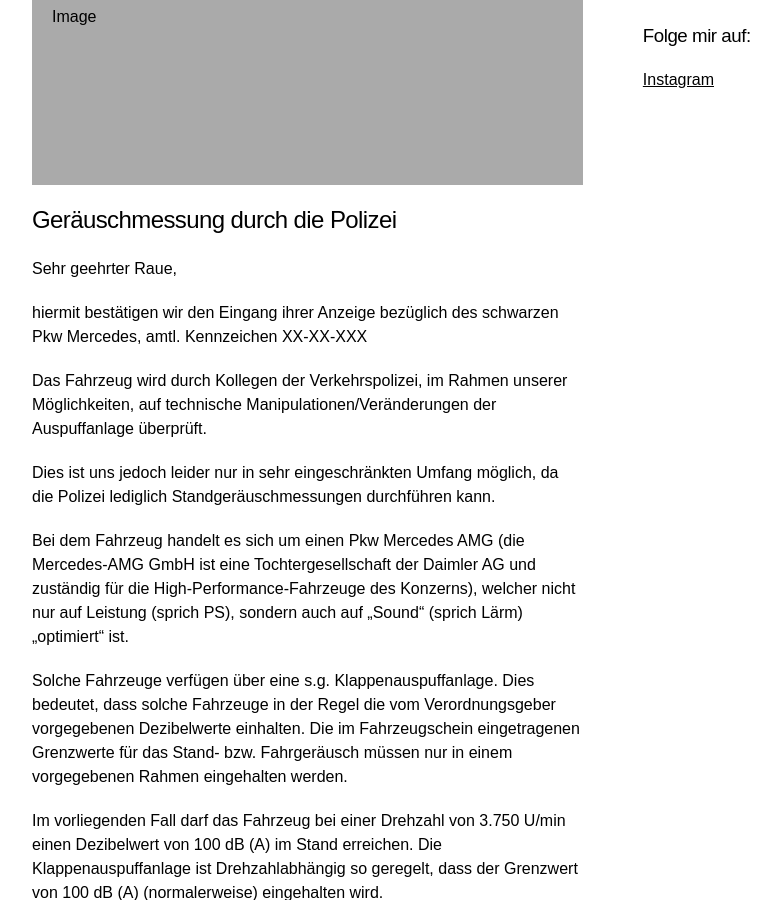
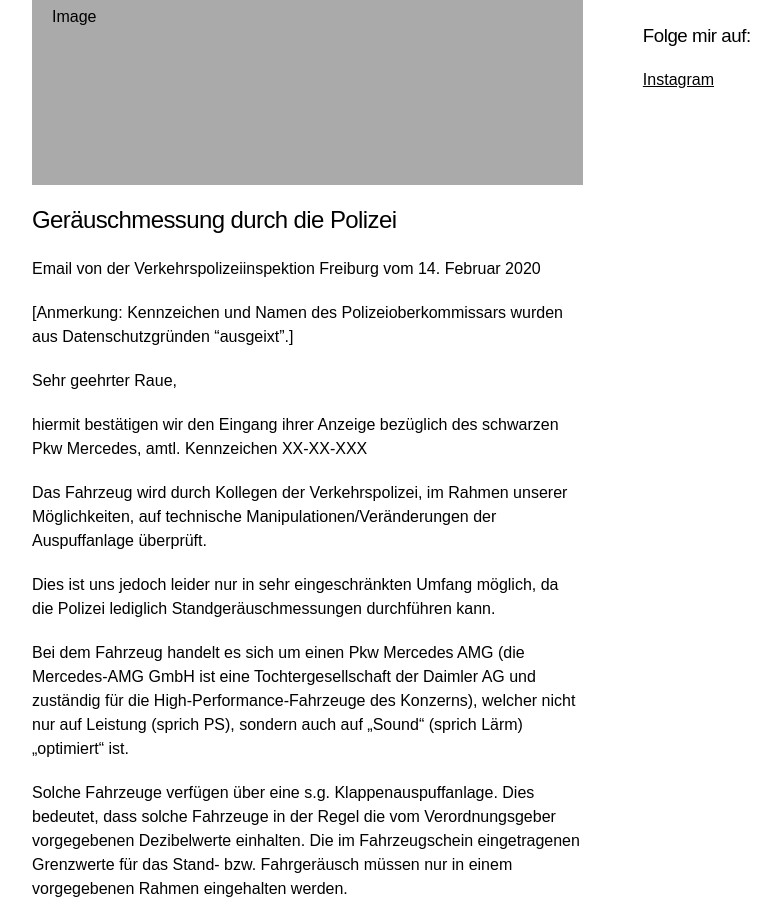
Before and after one commit to rettet-die-stille/rettet-die-stille.github.io, a Jekyll site: the page built from _posts/2019-10-15-Hallo-Welt.md, in a window 1280 px wide and 900 px high, scrolled down 523 px. Shown: the whole window, without its empty margins (22-803 px from the left). Built offline with Jekyll 4.4.1, drawn with Linux system fonts in a browser that asks for light colours; some of the changed text lies outside the part shown.

Commit message:
Update 2019-10-15-Hallo-Welt.md

```diff
--- a/_posts/2019-10-15-Hallo-Welt.md
+++ b/_posts/2019-10-15-Hallo-Welt.md
@@ -8,6 +8,11 @@ shorttext: "Dieser Beitrag mit Originalzitat zeigt auf, wie wenig - bis keine -
 ## Geräuschmessung durch die Polizei
 
  {{shorttext}}
+
+Email von der Verkehrspolizeiinspektion Freiburg vom 14. Februar 2020
+
+[Anmerkung: Kennzeichen und Namen des Polizeioberkommissars wurden aus Datenschutzgründen "ausgeixt".]
+
 
 Sehr geehrter Raue,
 
```
Also changed, not shown: other parts of _posts/2019-10-15-Hallo-Welt.md (+1 -1 lines).
